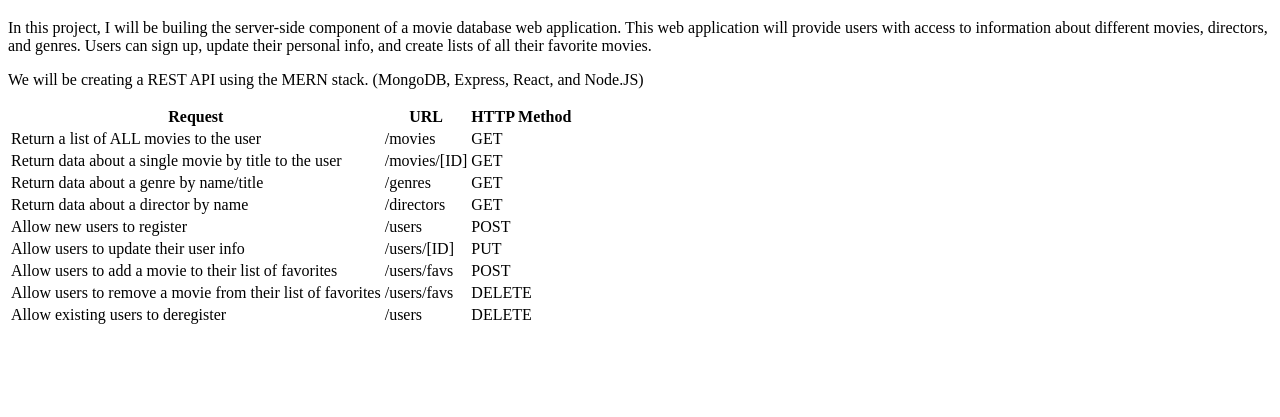
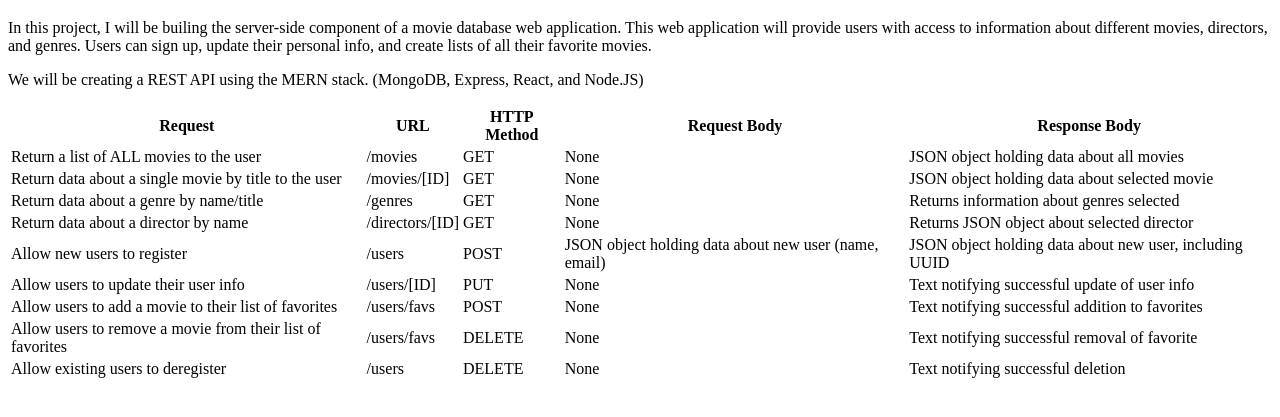
Before and after one commit to yayacdm/movie_api, a website: page public/documentation.html in a window 1280 px wide. Shown: the part 61-478 px from the top of the page. Drawn offline with Linux system fonts and the light colour scheme.

Commit message:
added req/res to documentation

```diff
--- a/public/documentation.html
+++ b/public/documentation.html
@@ -12,6 +12,8 @@
 
 		<p>We will be creating a REST API using the MERN stack. (MongoDB, Express, React, and Node.JS)</p>
 
+		<p></p>
+
 		<div class ='table-wrapper'>
 			<table>
 				<thead>
@@ -19,6 +21,8 @@
 						<th>Request</th>
 						<th>URL</th>
 						<th>HTTP Method</th>
+						<th>Request Body</th>
+						<th>Response Body</th>
 					</tr>
 				</thead>
 				<tbody>
@@ -26,46 +30,64 @@
 						<td>Return a list of ALL movies to the user</td>
 						<td>/movies</td>
 						<td>GET</td>
+						<td>None</td>
+						<td>JSON object holding data about all movies</td>
 					</tr>
 					<tr>
 						<td>Return data about a single movie by title to the user</td>
 						<td>/movies/[ID]</td>
 						<td>GET</td>
+						<td>None</td>
+						<td>JSON object holding data about selected movie</td>
 					</tr>
 					<tr>
 						<td>Return data about a genre by name/title</td>
 						<td>/genres</td>
 						<td>GET</td>
+						<td>None</td>
+						<td>Returns information about genres selected</td>
 					</tr>
 					<tr>
 						<td>Return data about a director by name</td>
-						<td>/directors</td>
+						<td>/directors/[ID]</td>
 						<td>GET</td>
+						<td>None</td>
+						<td>Returns JSON object about selected director</td>
 					</tr>
 					<tr>
 						<td>Allow new users to register</td>
 						<td>/users</td>
 						<td>POST</td>
+						<td>JSON object holding data about new user (name, email)</td>
+						<td>JSON object holding data about new user, including UUID</td>
 					</tr>
 					<tr>
 						<td>Allow users to update their user info</td>
 						<td>/users/[ID]</td>
 						<td>PUT</td>
+						<td>None</td>
+						<td>Text notifying successful update of user info</td>
 					</tr>
 					<tr>
 						<td>Allow users to add a movie to their list of favorites</td>
 						<td>/users/favs</td>
 						<td>POST</td>
+						<td>None</td>
+						<td>Text notifying successful addition to favorites</td>
 					</tr>
 					<tr>
 						<td>Allow users to remove a movie from their list of favorites</td>
 						<td>/users/favs</td>
 						<td>DELETE</td>
+						<td>None</td>
+						<td>Text notifying successful removal of favorite</td>
 					</tr>
 					<tr>
 						<td>Allow existing users to deregister</td>
 						<td>/users</td>
 						<td>DELETE</td>
+						<td>None</td>
+						<td>Text notifying successful deletion</td>
 					</tr>
 				</tbody>
 			</table>
```
